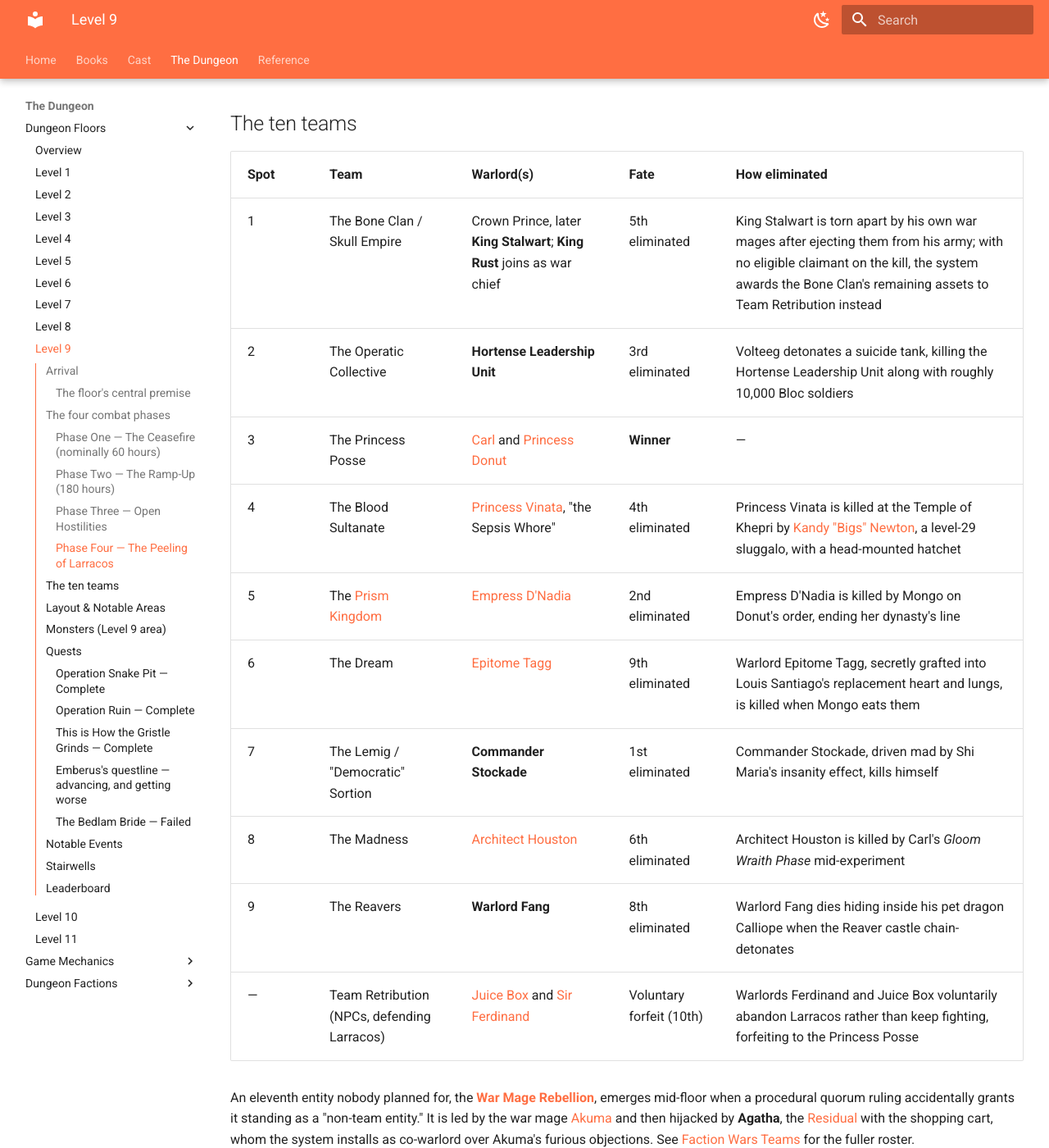
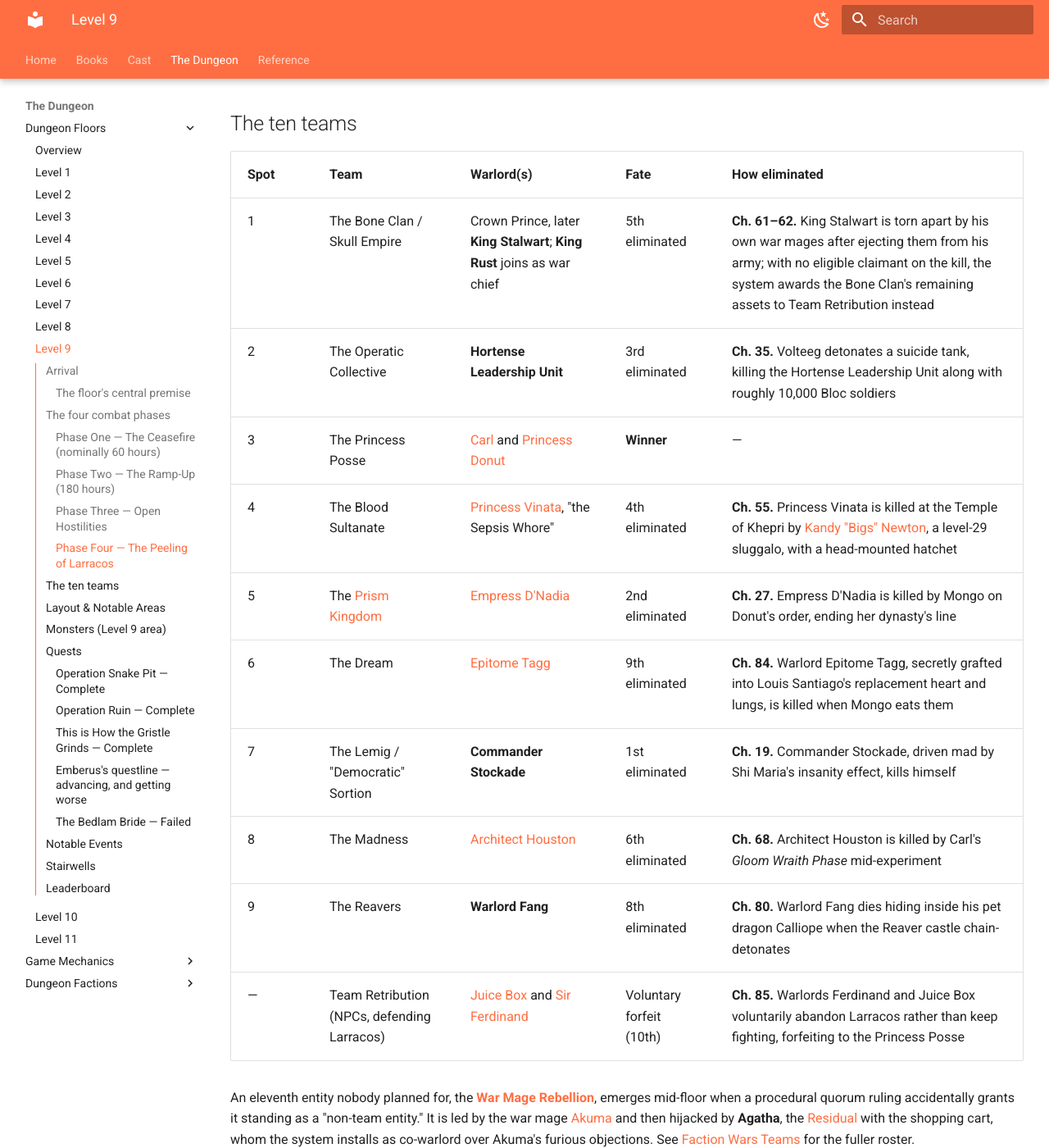
Before and after one commit to cdkolb/dcc-compendium, an MkDocs documentation site: the page built from docs/floors/level-09.md, in a window 1280 px wide and 1400 px high, scrolled down 2949 px. Shown: the whole window at 82% size. Built offline with MkDocs 1.6.1 and Material for MkDocs 9.7.7, drawn with Linux system fonts in a browser that asks for light colours.

Commit message:
Add chapter numbers to the Level 9 ten-teams elimination column

```diff
--- a/docs/floors/level-09.md
+++ b/docs/floors/level-09.md
@@ -141,16 +141,16 @@ hands.
 
 | Spot | Team | Warlord(s) | Fate | How eliminated |
 |---|---|---|---|---|
-| 1 | The Bone Clan / Skull Empire | Crown Prince, later **King Stalwart**; **King Rust** joins as war chief | 5th eliminated | King Stalwart is torn apart by his own war mages after ejecting them from his army; with no eligible claimant on the kill, the system awards the Bone Clan's remaining assets to Team Retribution instead |
-| 2 | The Operatic Collective | **Hortense Leadership Unit** | 3rd eliminated | Volteeg detonates a suicide tank, killing the Hortense Leadership Unit along with roughly 10,000 Bloc soldiers |
+| 1 | The Bone Clan / Skull Empire | Crown Prince, later **King Stalwart**; **King Rust** joins as war chief | 5th eliminated | **Ch. 61–62.** King Stalwart is torn apart by his own war mages after ejecting them from his army; with no eligible claimant on the kill, the system awards the Bone Clan's remaining assets to Team Retribution instead |
+| 2 | The Operatic Collective | **Hortense Leadership Unit** | 3rd eliminated | **Ch. 35.** Volteeg detonates a suicide tank, killing the Hortense Leadership Unit along with roughly 10,000 Bloc soldiers |
 | 3 | The Princess Posse | [Carl](../characters/carl.md) and [Princess Donut](../characters/princess-donut.md) | **Winner** | — |
-| 4 | The Blood Sultanate | [Princess Vinata](../characters/princess-vinata.md), "the Sepsis Whore" | 4th eliminated | Princess Vinata is killed at the Temple of Khepri by [Kandy "Bigs" Newton](../characters/kandy-bigs-newton.md), a level-29 sluggalo, with a head-mounted hatchet |
-| 5 | The [Prism Kingdom](../factions/prism-kingdom.md) | [Empress D'Nadia](../characters/princess-dnadia.md) | 2nd eliminated | Empress D'Nadia is killed by Mongo on Donut's order, ending her dynasty's line |
-| 6 | The Dream | [Epitome Tagg](../characters/epitome-tagg.md) | 9th eliminated | Warlord Epitome Tagg, secretly grafted into Louis Santiago's replacement heart and lungs, is killed when Mongo eats them |
-| 7 | The Lemig / "Democratic" Sortion | **Commander Stockade** | 1st eliminated | Commander Stockade, driven mad by Shi Maria's insanity effect, kills himself |
-| 8 | The Madness | [Architect Houston](../characters/architect-houston.md) | 6th eliminated | Architect Houston is killed by Carl's *Gloom Wraith Phase* mid-experiment |
-| 9 | The Reavers | **Warlord Fang** | 8th eliminated | Warlord Fang dies hiding inside his pet dragon Calliope when the Reaver castle chain-detonates |
-| — | Team Retribution (NPCs, defending Larracos) | [Juice Box](../characters/juice-box.md) and [Sir Ferdinand](../characters/ferdinand.md) | Voluntary forfeit (10th) | Warlords Ferdinand and Juice Box voluntarily abandon Larracos rather than keep fighting, forfeiting to the Princess Posse |
+| 4 | The Blood Sultanate | [Princess Vinata](../characters/princess-vinata.md), "the Sepsis Whore" | 4th eliminated | **Ch. 55.** Princess Vinata is killed at the Temple of Khepri by [Kandy "Bigs" Newton](../characters/kandy-bigs-newton.md), a level-29 sluggalo, with a head-mounted hatchet |
+| 5 | The [Prism Kingdom](../factions/prism-kingdom.md) | [Empress D'Nadia](../characters/princess-dnadia.md) | 2nd eliminated | **Ch. 27.** Empress D'Nadia is killed by Mongo on Donut's order, ending her dynasty's line |
+| 6 | The Dream | [Epitome Tagg](../characters/epitome-tagg.md) | 9th eliminated | **Ch. 84.** Warlord Epitome Tagg, secretly grafted into Louis Santiago's replacement heart and lungs, is killed when Mongo eats them |
+| 7 | The Lemig / "Democratic" Sortion | **Commander Stockade** | 1st eliminated | **Ch. 19.** Commander Stockade, driven mad by Shi Maria's insanity effect, kills himself |
+| 8 | The Madness | [Architect Houston](../characters/architect-houston.md) | 6th eliminated | **Ch. 68.** Architect Houston is killed by Carl's *Gloom Wraith Phase* mid-experiment |
+| 9 | The Reavers | **Warlord Fang** | 8th eliminated | **Ch. 80.** Warlord Fang dies hiding inside his pet dragon Calliope when the Reaver castle chain-detonates |
+| — | Team Retribution (NPCs, defending Larracos) | [Juice Box](../characters/juice-box.md) and [Sir Ferdinand](../characters/ferdinand.md) | Voluntary forfeit (10th) | **Ch. 85.** Warlords Ferdinand and Juice Box voluntarily abandon Larracos rather than keep fighting, forfeiting to the Princess Posse |
 
 An eleventh entity nobody planned for, the [**War Mage
 Rebellion**](../factions/war-mage-rebellion.md), emerges mid-floor when a procedural quorum ruling
```
